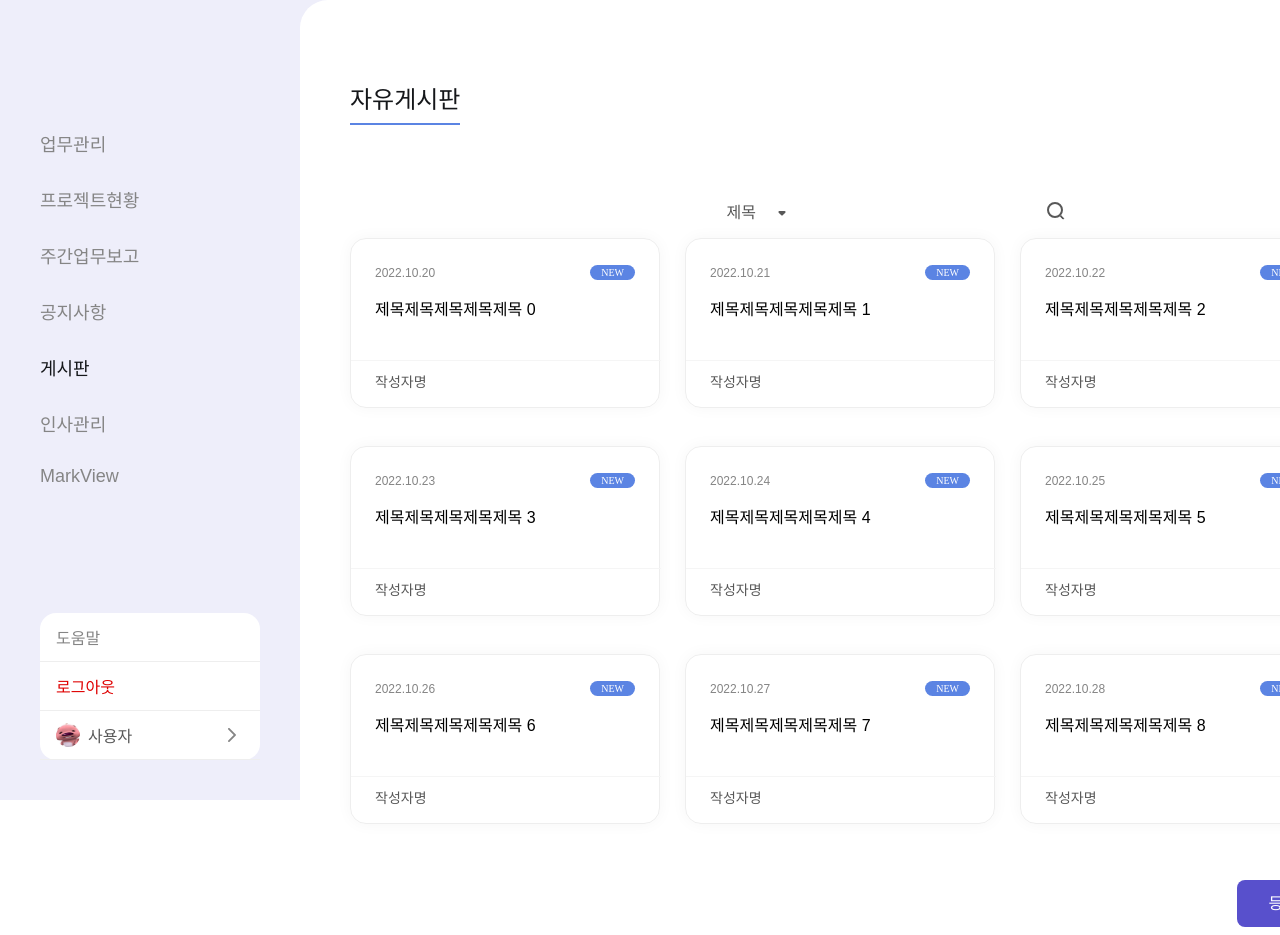
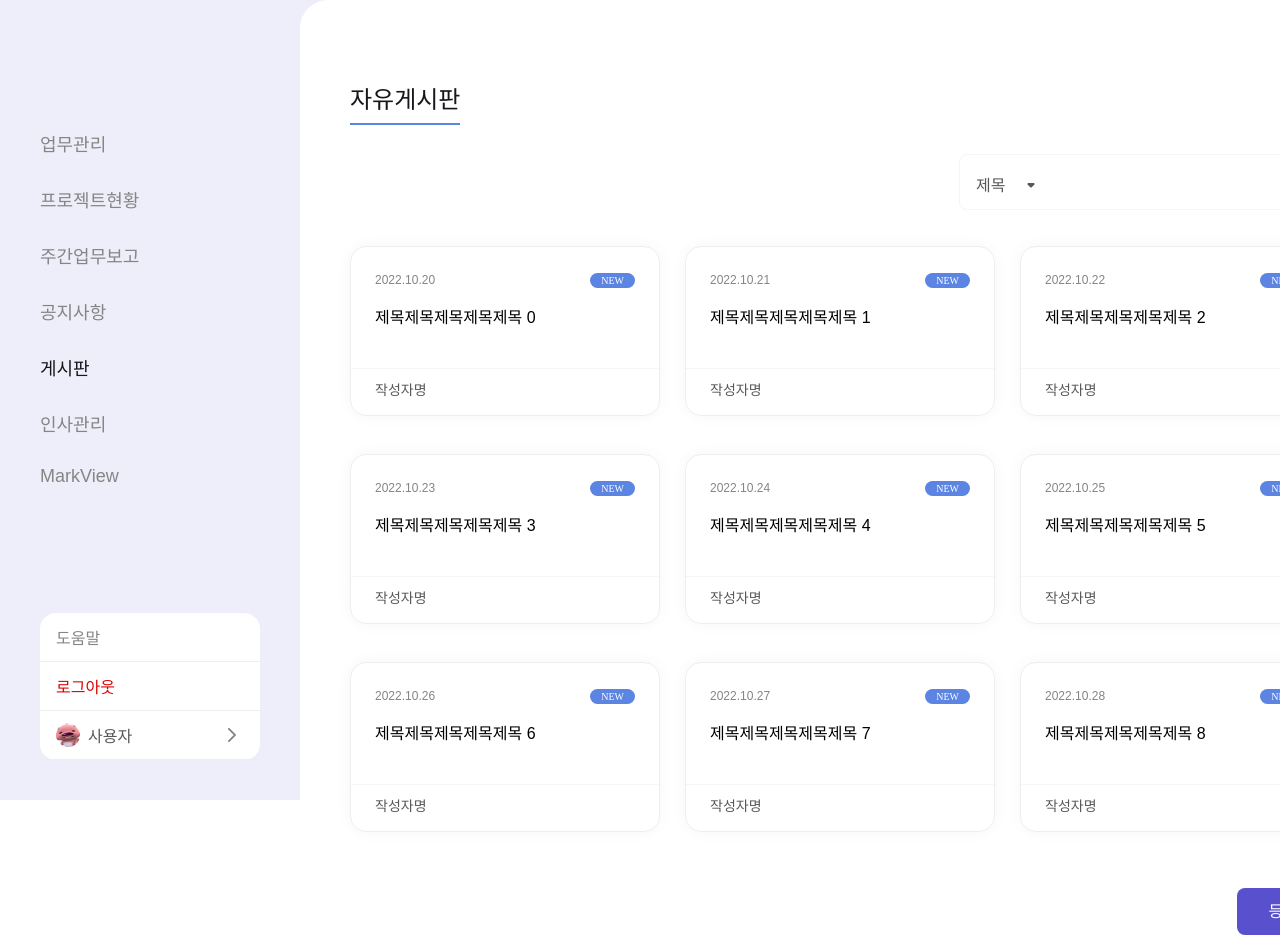
Before and after one commit to devdoyeon/markcloud-markgroup, a React (Create React App) app in the folder client/: page /board in a window 1280 px wide. Shown: the top 935 px of the page. Built offline with nearby package versions, Linux system fonts and the light colour scheme; a web font is replaced by a local one.

Commit message:
add: CommonHeader Components

```diff
--- a/client/src/Styles/css/common.css
+++ b/client/src/Styles/css/common.css
@@ -54,7 +54,7 @@
   width: fit-content;
   border-bottom: 2px solid #5b84e3;
   text-align: center;
-  margin-bottom: 62px;
+  margin-bottom: 29px;
 }
 .container .content-wrap > .header h3 {
   font-size: "22px";
@@ -66,30 +66,38 @@
   display: flex;
   flex-direction: row;
   align-items: center;
-  justify-content: center;
+  justify-content: flex-end;
   flex-wrap: wrap;
+  width: 980px;
+  margin-bottom: 36px;
 }
-.container .content-wrap > .search-wrap select {
+.container .content-wrap > .search-wrap .search {
+  border: 1px solid #f5f5f5;
+  border-radius: 8px;
+}
+.container .content-wrap > .search-wrap .search select {
+  border-top-left-radius: 8px;
+  border-bottom-left-radius: 8px;
   border: none;
   padding: 14px 16px;
   border-top-left-radius: 8px;
   border-bottom-left-radius: 8px;
   color: #585858;
 }
-.container .content-wrap > .search-wrap select > option {
+.container .content-wrap > .search-wrap .search select > option {
   background-color: white;
   border-radius: 8px;
 }
-.container .content-wrap > .search-wrap input {
+.container .content-wrap > .search-wrap .search input {
   padding: 14px 16px;
   color: #585858;
 }
-.container .content-wrap > .search-wrap button {
+.container .content-wrap > .search-wrap .search button {
   padding: 11.5px;
   border-top-right-radius: 8px;
   border-bottom-right-radius: 8px;
 }
-.container .content-wrap > .search-wrap button > img {
+.container .content-wrap > .search-wrap .search button > img {
   width: 24px;
   height: 24px;
 }
--- a/client/src/Styles/scss/common.scss
+++ b/client/src/Styles/scss/common.scss
@@ -43,7 +43,7 @@
       width: fit-content;
       border-bottom: 2px solid $mainBlue;
       text-align: center;
-      margin-bottom: 62px;
+      margin-bottom: 29px;
       h3 {
         @include txt-style($fontSize: '22px', $fontColor: $black);
         font-family: $middleFont;
@@ -51,8 +51,15 @@
       }
     }
     > .search-wrap {
-      @include flex-style();
+      @include flex-style($justifyVal: flex-end);
+      width: 980px;
+      margin-bottom: 36px;
+      .search {
+        border: 1px solid $gray05;
+        border-radius: 8px;
         select {
+          border-top-left-radius: 8px;
+          border-bottom-left-radius: 8px;
           border: none;
           padding: 14px 16px;
           border-top-left-radius: 8px;
@@ -74,6 +81,7 @@
           > img {
             width: 24px;
             height: 24px;
+          }
         }
       }
     }
--- /dev/null
+++ b/client/src/common/CommonHeader.jsx
@@ -0,0 +1,27 @@
+import searchIcon from 'image/searchIcon.svg';
+
+// 자주 쓰이는 헤더
+const CommonHeader = ({ header }) => {
+  return (
+    <>
+      <div className='header'>
+        <h3>{header}</h3>
+      </div>
+      <div className='search-wrap'>
+        <div className='search'>
+          <select>
+            <option value='title'>제목</option>
+            <option value='writer'>작성자</option>
+            <option value='content'>내용</option>
+          </select>
+          <input type='text' />
+          <button>
+            <img src={searchIcon} alt='검색 아이콘' />
+          </button>
+        </div>
+      </div>
+    </>
+  );
+};
+
+export default CommonHeader;
--- a/client/src/pages/Board.jsx
+++ b/client/src/pages/Board.jsx
@@ -1,5 +1,5 @@
 import SideMenu from 'common/SideMenu';
-import searchIcon from 'image/searchIcon.svg'
+import CommonHeader from 'common/CommonHeader';
 import Pagination from 'common/Pagination';
 
 const Board = () => {
@@ -7,20 +7,7 @@ const Board = () => {
     <div className='container'>
       <SideMenu />
       <div className='content-wrap'>
-        <div className='header'>
-          <h3>자유게시판</h3>
-        </div>
-        <div className='search-wrap'>
-          <select>
-            <option value='title'>제목</option>
-            <option value='writer'>작성자</option>
-            <option value='content'>내용</option>
-          </select>
-          <input type="text" />
-          <button>
-            <img src={searchIcon} alt="검색 아이콘" />
-          </button>
-        </div>
+        <CommonHeader header={'자유게시판'} />
         <div className='list-wrap'>
           <ul>
             {new Array(9).fill('').map(
@@ -43,15 +30,8 @@ const Board = () => {
           <div className='btn-wrap'>
             <button className='commonBtn noticeBtn'>등록</button>
           </div>
-          {/* <Pagination
-          postsPerPage={pageInfo.limit}
-          viewPageNum={5}
-          totalPosts={pageInfo.totalCount}
-          currentPage={currentPage}
-          setCurrentPage={setCurrentPage}
-        /> */}
-          {/* <Pagination /> */}
         </div>
+          {/* <Pagination pageInfo={pageInfo} setPageInfo={setPageInfo}/> */}
       </div>
     </div>
   );
```
Also changed, not shown: client/src/pages/Notice.jsx (+1 -8 lines). Lines whose indentation alone changed are shown as unchanged.
